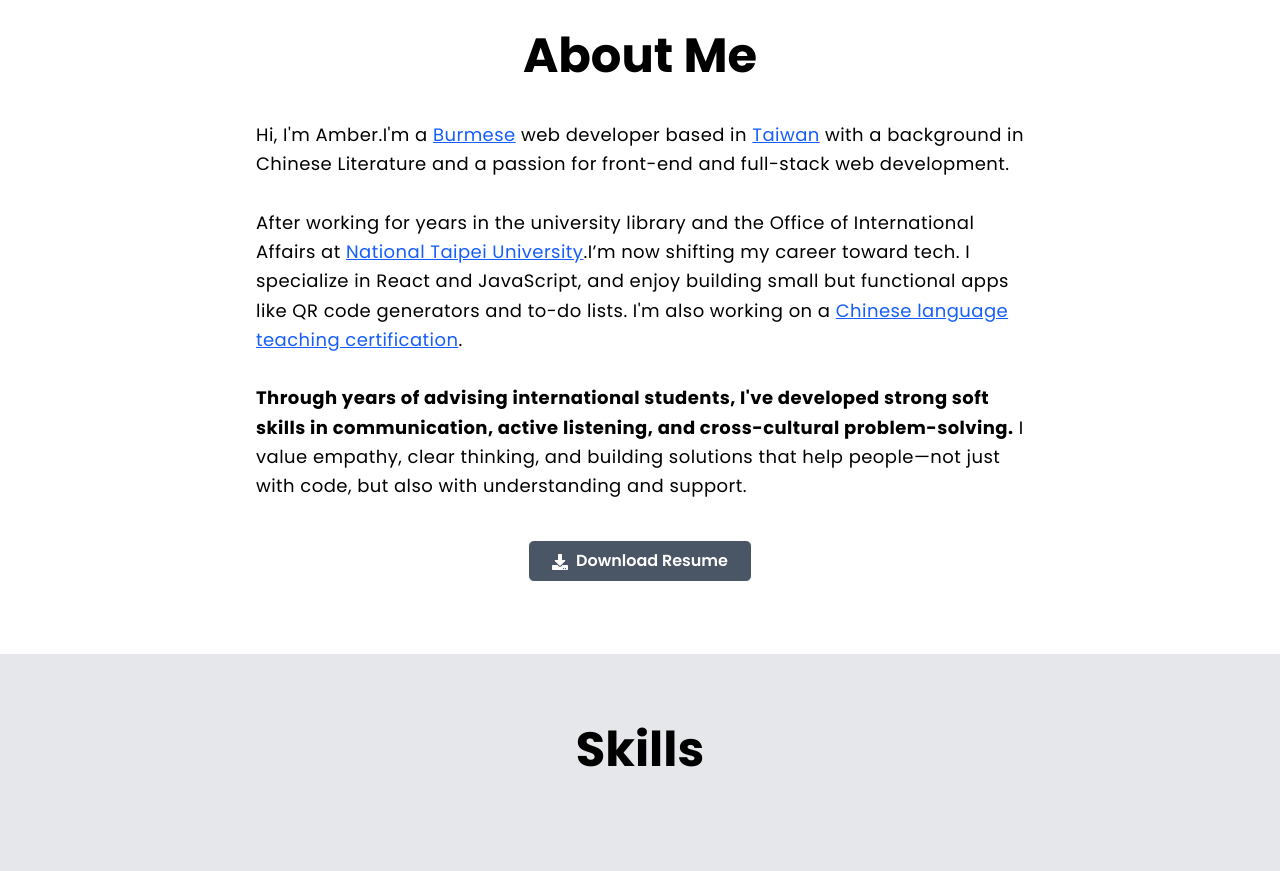
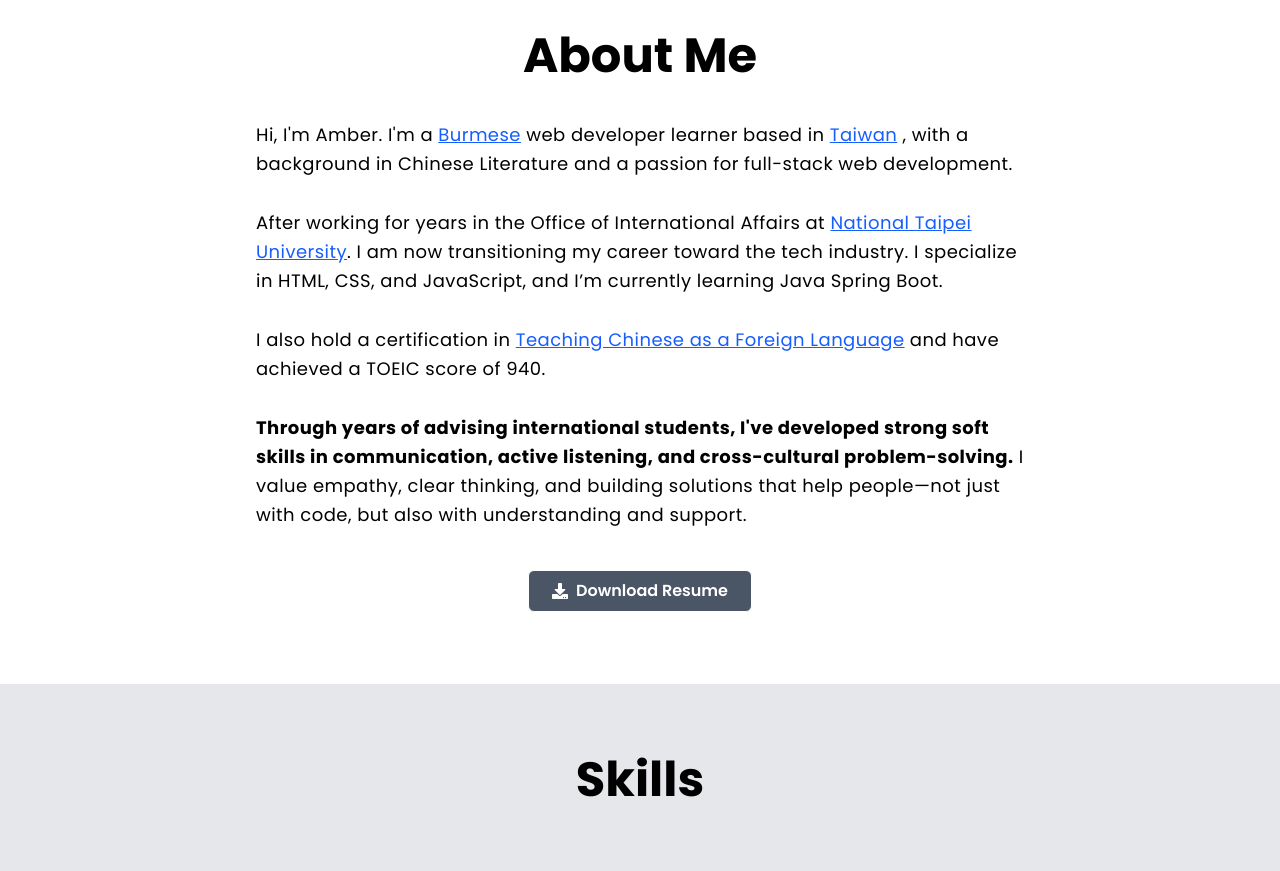
Before and after one commit to lixinjie520/my-app, a React (Vite) app: page / in a window 1280 px wide. Shown: the part 840-1711 px from the top of the page. Built offline with nearby package versions, Linux system fonts and the light colour scheme.

Commit message:
Fix: download path in about me section

```diff
--- a/src/components/About.jsx
+++ b/src/components/About.jsx
@@ -1,11 +1,11 @@
-import React from 'react'
-import { FaDownload } from 'react-icons/fa';
+import React from "react";
+import { FaDownload } from "react-icons/fa";
 import { toast } from "react-hot-toast";
 
 const About = () => {
   const handleClick = () => {
-    toast.success("履歷已開始下載")
-  }
+    toast.success("履歷已開始下載");
+  };
   return (
     <section
       id="about"
@@ -15,14 +15,14 @@ const About = () => {
         About Me
       </h2>
       <p className="text-base md:text-lg max-w-xl md:max-w-3xl mx-auto text-left leading-relaxed tracking-wide mb-6 dark:text-gray-200">
-        Hi, I'm Amber.I'm a{" "}
+        Hi, I'm Amber. I'm a{" "}
         <a
           href="https://zh.wikipedia.org/zh-tw/%E7%BC%85%E7%94%B8"
           className="text-blue-600 underline "
         >
           Burmese
         </a>{" "}
-        web developer based in{" "}
+        web developer learner based in{" "}
         <a
           href="https://en.wikipedia.org/wiki/Taiwan"
           className="text-blue-600 underline"
@@ -30,26 +30,28 @@ const About = () => {
           {" "}
           Taiwan
         </a>{" "}
-        with a background in Chinese Literature and a passion for front-end and
-        full-stack web development.
+        , with a background in Chinese Literature and a passion for full-stack
+        web development.
         <br />
         <br />
-        After working for years in the university library and the Office of
-        International Affairs at{" "}
+        After working for years in the Office of International Affairs at{" "}
         <a href="https://new.ntpu.edu.tw/" className="text-blue-600 underline">
           {" "}
           National Taipei University
         </a>
-        .I’m now shifting my career toward tech. I specialize in React and
-        JavaScript, and enjoy building small but functional apps like QR code
-        generators and to-do lists. I'm also working on a{" "}
+        . I am now transitioning my career toward the tech industry. I
+        specialize in HTML, CSS, and JavaScript, and I’m currently learning Java
+        Spring Boot.
+        <br />
+        <br />I also hold a certification in{" "}
         <a
           href="https://depart.moe.edu.tw/ed2500/News_Content.aspx?n=BEAF279005713C72&sms=8F992E081D3A9921&s=F4E7E58A8426B964#"
           className="text-blue-600 underline"
+          target="_blank"
         >
-          Chinese language teaching certification
+          Teaching Chinese as a Foreign Language
         </a>
-        .
+        &nbsp;and have achieved a TOEIC score of 940.
         <br />
         <br />
         <strong>
@@ -60,10 +62,12 @@ const About = () => {
         I value empathy, clear thinking, and building solutions that help
         people—not just with code, but also with understanding and support.
       </p>
-      <div className="mx-auto w-56 border flex justify-center items-center py-2 mt-10 rounded-md  bg-gray-600 text-white hover:bg-gray-800 transition-colors duration-200 ease-in-out dark:border-gray-500 "
-      onClick={handleClick}>
+      <div
+        className="mx-auto w-56 border flex justify-center items-center py-2 mt-10 rounded-md  bg-gray-600 text-white hover:bg-gray-800 transition-colors duration-200 ease-in-out dark:border-gray-500 "
+        onClick={handleClick}
+      >
         <a
-          href="/public/assets/AmberWang_Resume.pdf"
+          href={`${import.meta.env.BASE_URL}assets/AmberWang_Resume.pdf`}
           download="AmberWang_Resume.pdf"
           className="font-semibold w-[100%] text-center"
         >
@@ -73,6 +77,6 @@ const About = () => {
       </div>
     </section>
   );
-}
+};
 
-export default About
+export default About;
```
Also changed, not shown: 1 other file (tests, documents, lock files or other folders).
